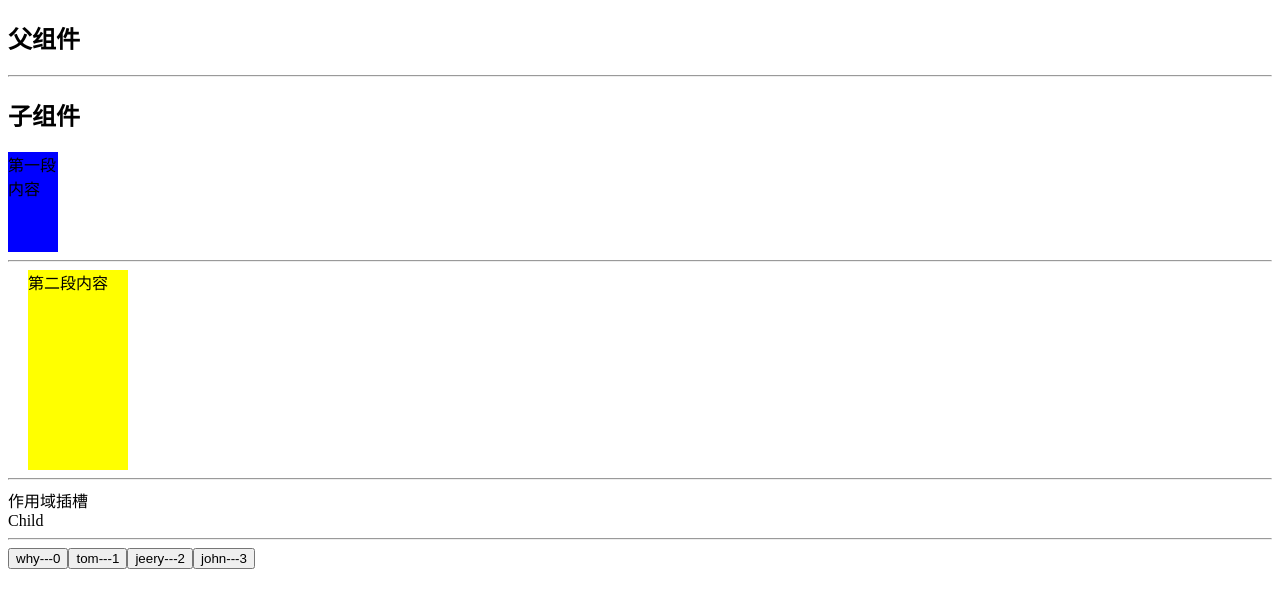
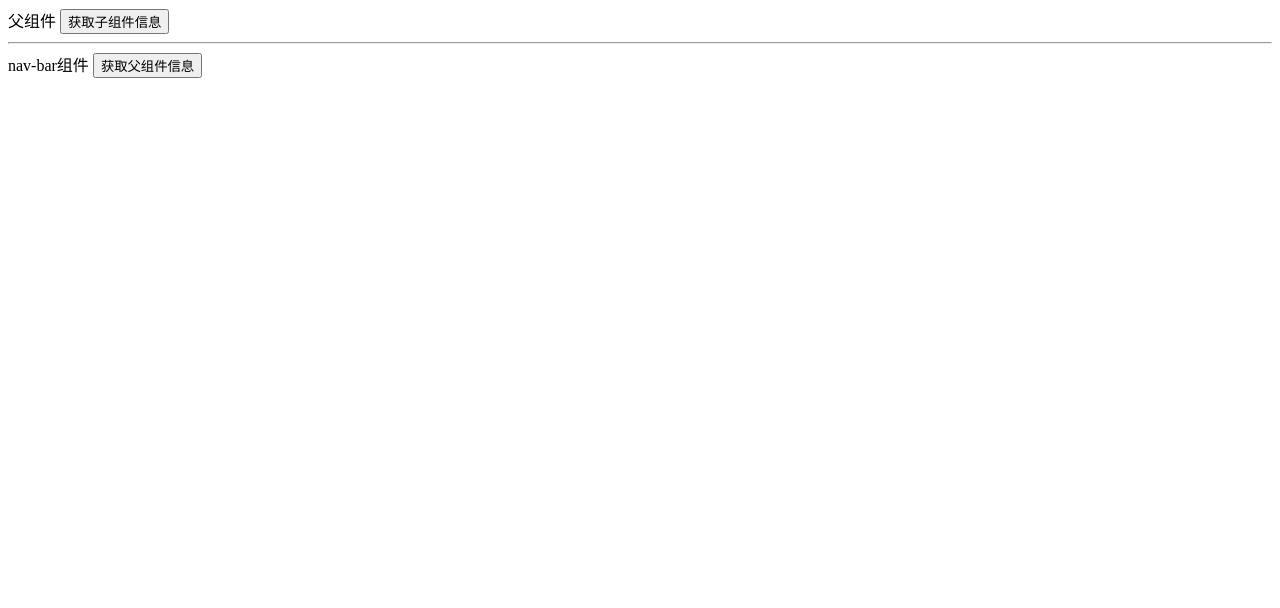
Before and after one commit to HeAo6/vue3_test, a Vue app: page / in a window 1280 px wide. Shown: the top 608 px of the page. Built offline with nearby package versions, Linux system fonts and the light colour scheme.

Commit message:
插槽和ref的使用

```diff
--- /dev/null
+++ b/04..插槽的使用/main.js
@@ -0,0 +1,4 @@
+import { createApp } from 'vue'
+import App from './App.vue'
+
+createApp(App).mount('#app')
--- /dev/null
+++ b/src/components/NavBar.vue
@@ -0,0 +1,26 @@
+<template>
+  <div>
+    <hr>
+    nav-bar组件
+    <button @click="btnClick">获取父组件信息</button>
+  </div>
+</template>
+
+<script>
+export default {
+ data(){
+    return {
+        message: '这是navbar组件'
+    }
+ },
+ methods: {
+    btnClick(){
+        console.log(this.$parent.message);
+    }
+ }
+}
+</script>
+
+<style>
+
+</style>
--- a/src/components/Show.vue
+++ b/src/components/Show.vue
@@ -1,30 +1,28 @@
 <template>
-  <div>
-    <FatherSlot></FatherSlot>
-  </div>
-  <div>
-    <hr>
-    作用域插槽
-    <Child :names="names">
-      <template v-slot="slotProps">
-        <button>{{slotProps.Name}}---{{slotProps.index}}</button>
-      </template>
-    </Child>
+ <div>
+  父组件
+  <button @click="btnClick">获取子组件信息</button>
+  <nav-bar ref="navbar"></nav-bar>
+
   </div>
 </template>
 
 <script>
-import FatherSlot from './FatherSlot.vue'
-import Child from './Child.vue'
+ import NavBar from './NavBar.vue'
 export default {
 name:'Show',
 components: {
-  FatherSlot,
-  Child
+ NavBar
 },
 data(){
   return {
-    names:['why','tom','jeery','john']
+  message: '这是父组件信息'
+  }
+},
+methods: {
+  btnClick(){
+    //获取子组件的实例
+    console.log(this.$refs.navbar.message);
   }
 }
 }
```
Also changed, not shown: 04..插槽的使用/App.vue (added, +22 -0 lines), 04..插槽的使用/components/Show.vue (added, +35 -0 lines), 04..插槽的使用/assets/logo.png (added), 04..插槽的使用/components/Child.vue (renamed from src/components/Child.vue), 04..插槽的使用/components/FatherSlot.vue (renamed from src/components/FatherSlot.vue), 04..插槽的使用/components/mySlot.vue (renamed from src/components/mySlot.vue).
